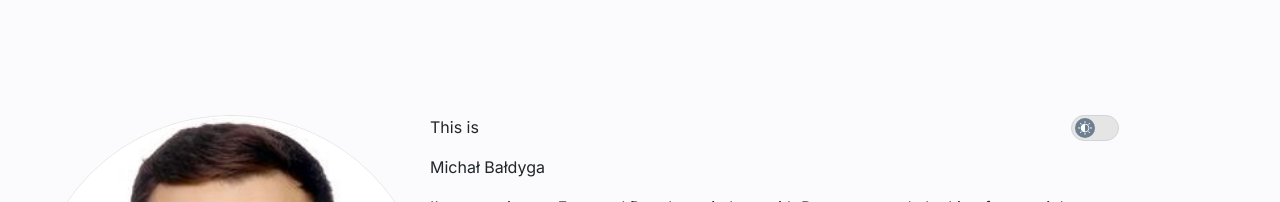
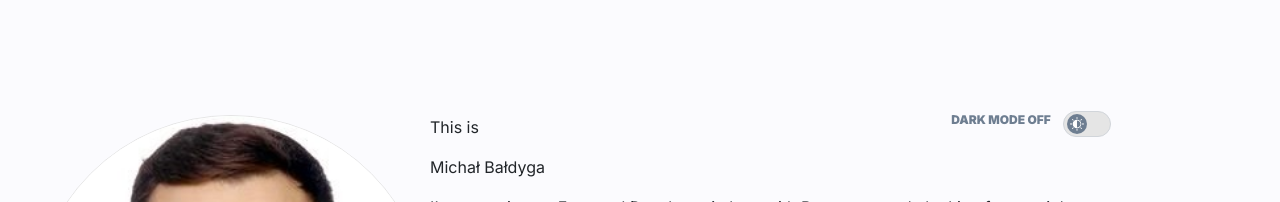
Before and after one commit to q270311/personal-homepage, a React (Create React App) app: page / in a window 1280 px wide. Shown: the top 202 px of the page. Built offline with nearby package versions, Linux system fonts and the light colour scheme.

Commit message:
Wrapper component added to DarkModeToggleButton

```diff
--- a/src/features/DarkModeTooggleButton/index.js
+++ b/src/features/DarkModeTooggleButton/index.js
@@ -1,6 +1,6 @@
 import { useSelector, useDispatch } from "react-redux";
 import { selectThemeMode, toggleThemeMode } from '../../appSlice';
-import { Input, Label, Ball } from './styled';
+import { Wrapper, Input, Label, Ball, DsscriptionOfButton } from './styled';
 import Sun from './sun';
 
 const DarkModeToggleButton = () => {
@@ -8,14 +8,15 @@ const DarkModeToggleButton = () => {
     const dispatch = useDispatch();
 
     return (
-        <>
+        <Wrapper>
+            <DsscriptionOfButton>dark mode off</DsscriptionOfButton>
             <Input type="checkbox" id="chk" onChange={() => { dispatch(toggleThemeMode()) }} />
             <Label className="label" htmlFor="chk" darkMode={darkMode}>
                 <Ball className="ball" darkMode={darkMode}>
                     <Sun color={darkMode ? "black" : "white"} />
                 </Ball>
             </Label>
-        </>
+        </Wrapper>
     );
 };
 
--- a/src/features/DarkModeTooggleButton/styled.js
+++ b/src/features/DarkModeTooggleButton/styled.js
@@ -1,4 +1,31 @@
 import styled, { css } from "styled-components";
+
+export const Wrapper = styled.div`
+    align-self: flex-start;
+    justify-self: end;
+
+    display: flex;
+    flex-direction: row;
+    justify-content: center;
+    align-items: center;
+    padding: 0px;
+    gap: 12px;
+
+    width: 180px;
+    height: 26px;
+ `;
+
+export const DsscriptionOfButton = styled.p`
+    height: 16px;
+    font-style: normal;
+    font-weight: 700;
+    font-size: 12px;
+    display: flex;
+    justify-content: center;
+    align-items: center;
+    text-transform: uppercase;
+    color: ${({ theme }) => theme.color.slateGray};
+`;
 
 export const Input = styled.input`
     ${({ type }) => type === "checkbox" && css`
```
